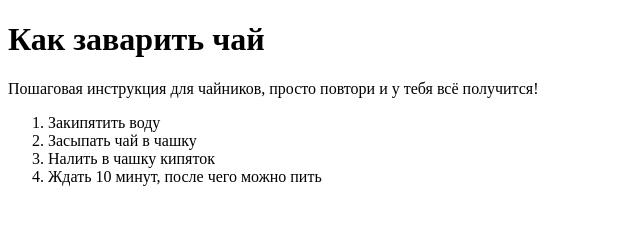
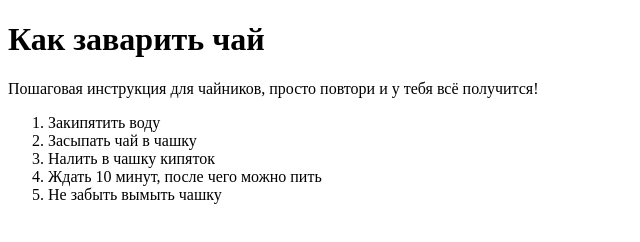
Before and after one commit to mrn2022mlcn/github-tutoriall, a plain HTML site: page index.html in a window 1280 px wide. Shown: the whole page, without its empty margins (0-640 px from the left). Drawn offline with Linux system fonts and the light colour scheme.

Commit message:
Добавляет пункты списка

```diff
--- a/index.html
+++ b/index.html
@@ -15,6 +15,7 @@
   <li>Засыпать чай в чашку</li>
   <li>Налить в чашку кипяток</li>
   <li>Ждать 10 минут, после чего можно пить</li>
+  <li>Не забыть вымыть чашку</li>
 </ol>
 </body>
 </html>
```
